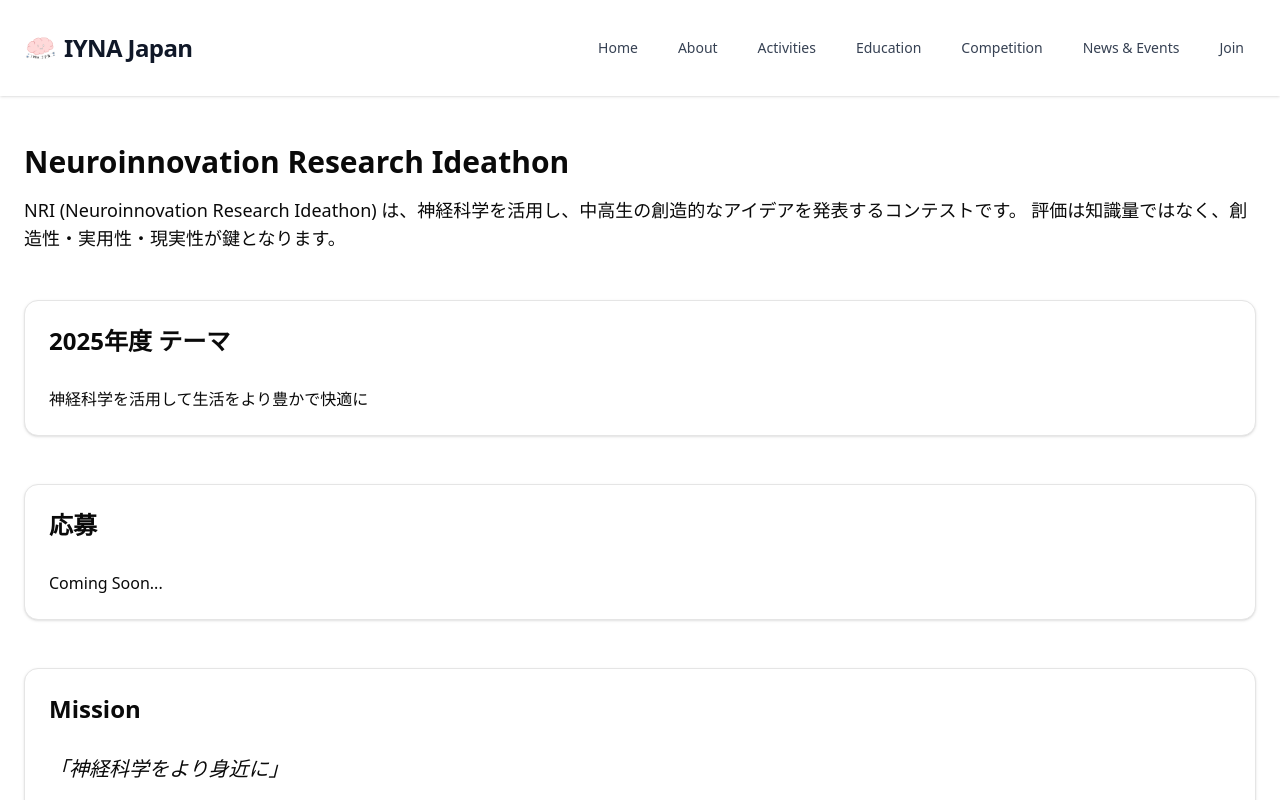
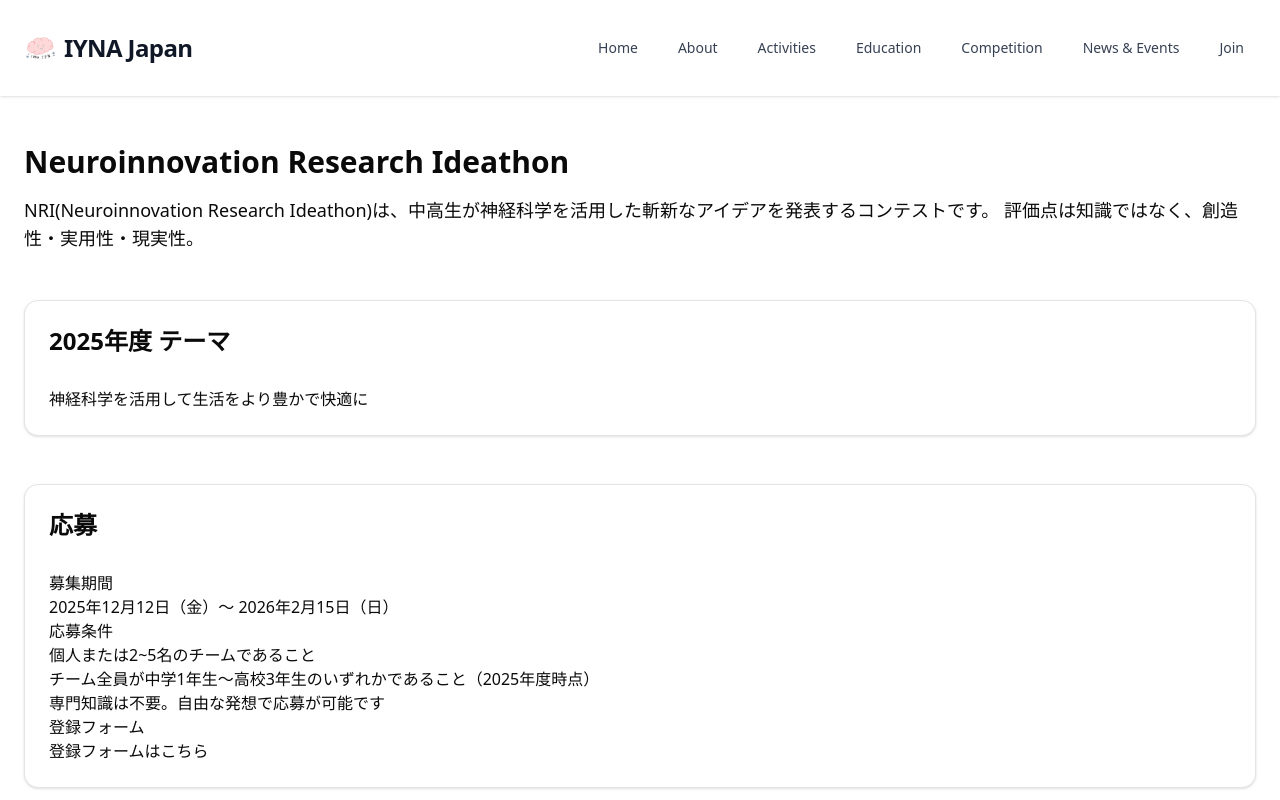
Before and after one commit to Hosi121/iynaweb, a Next.js app: page /competition in a window 1280 px wide. Shown: the top 800 px of the page. Built offline with nearby package versions, Linux system fonts and the light colour scheme.

Commit message:
Update page.tsx
minimum updates on competition page

```diff
--- a/src/app/competition/page.tsx
+++ b/src/app/competition/page.tsx
@@ -21,8 +21,8 @@ export default function CompetitionPage() {
         <section className="space-y-4">
           <h1 className="text-3xl font-bold">Neuroinnovation Research Ideathon</h1>
           <p className="text-lg">
-            NRI (Neuroinnovation Research Ideathon) は、神経科学を活用し、中高生の創造的なアイデアを発表するコンテストです。
-            評価は知識量ではなく、創造性・実用性・現実性が鍵となります。
+            NRI(Neuroinnovation Research Ideathon)は、中高生が神経科学を活用した斬新なアイデアを発表するコンテストです。
+            評価点は知識ではなく、創造性・実用性・現実性。
           </p>
         </section>
 
@@ -42,7 +42,17 @@ export default function CompetitionPage() {
             <CardTitle className="text-2xl">応募</CardTitle>
           </CardHeader>
           <CardContent>
-            <p>Coming Soon...</p>
+              <p> 募集期間 </p>
+               <p>2025年12月12日（金）〜 2026年2月15日（日）</p>
+            <p></p>
+            <p> 応募条件</p>
+            <p> 個人または2~5名のチームであること</p>
+            <p>チーム全員が中学1年生〜高校3年生のいずれかであること（2025年度時点）</p>
+            <p>専門知識は不要。自由な発想で応募が可能です</p>
+            <p></p>
+            <p>登録フォーム</p>
+            <p> <a href="https://example.com">登録フォームはこちら</a></p>
+
           </CardContent>
         </Card>
 
```
